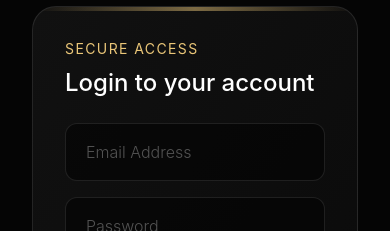
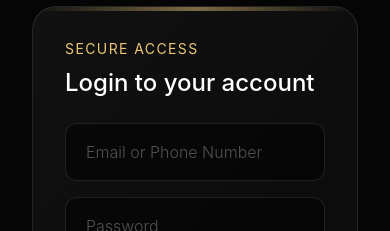
Before and after one commit to ritikchoudhary026-cyber/scrolling-coffee-page-, a Next.js app: page / in a window 390 px wide. Shown: the part 6580-6811 px from the top of the page. Built offline with nearby package versions, Linux system fonts and the light colour scheme; no server answers; the database is empty.

Commit message:
fix: Update login/signup to accept phone numbers and display OTP alert

```diff
--- a/src/app/actions/auth.ts
+++ b/src/app/actions/auth.ts
@@ -13,7 +13,7 @@ export async function sendOtp(email: string) {
   console.log(`🔐 OTP for ${email}: ${otp}`);
   console.log(`================================\n`);
 
-  return { success: true };
+  return { success: true, mockOtp: otp };
 }
 
 export async function verifyOtp(email: string, otp: string) {
--- a/src/components/InfoSection.tsx
+++ b/src/components/InfoSection.tsx
@@ -19,8 +19,12 @@ export default function InfoSection() {
     setLoading(true);
     setError('');
     try {
-      await sendOtp(email);
+      const res = await sendOtp(email);
       setStep('otp');
+      if (res.mockOtp) {
+        // Show the OTP directly in an alert so it doesn't require checking the terminal
+        alert(`[Demo OTP] Your verification code is: ${res.mockOtp}`);
+      }
     } catch (err) {
       setError('Failed to send OTP. Try again.');
     }
@@ -211,10 +215,10 @@ export default function InfoSection() {
                 </div>
                 <div>
                   <input
-                    type="email"
+                    type="text"
                     value={email}
                     onChange={(e) => setEmail(e.target.value)}
-                    placeholder="Email Address"
+                    placeholder="Email or Phone Number"
                     required
                     className="w-full bg-black/50 border border-white/10 rounded-xl px-5 py-4 text-white placeholder:text-white/30 focus:outline-none focus:border-[#EAC678]/50 focus:ring-1 focus:ring-[#EAC678]/50 transition-all font-light"
                   />
@@ -243,10 +247,10 @@ export default function InfoSection() {
               <form className="space-y-4" onSubmit={handleSendOtp}>
                 <div>
                   <input
-                    type="email"
+                    type="text"
                     value={email}
                     onChange={(e) => setEmail(e.target.value)}
-                    placeholder="Email Address"
+                    placeholder="Email or Phone Number"
                     required
                     className="w-full bg-black/50 border border-white/10 rounded-xl px-5 py-4 text-white placeholder:text-white/30 focus:outline-none focus:border-[#EAC678]/50 focus:ring-1 focus:ring-[#EAC678]/50 transition-all font-light"
                   />
```
